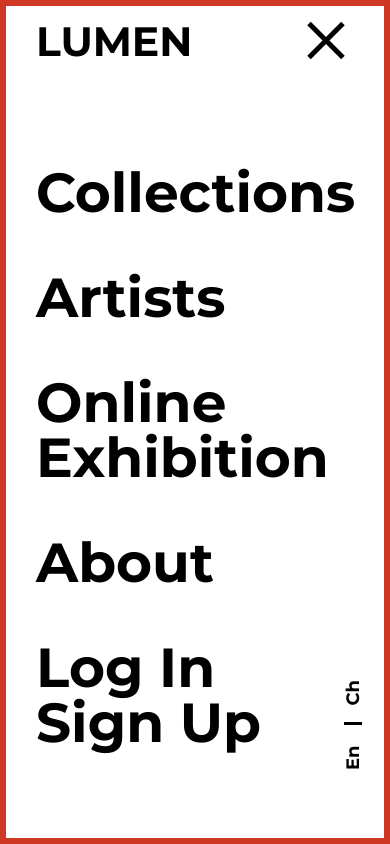
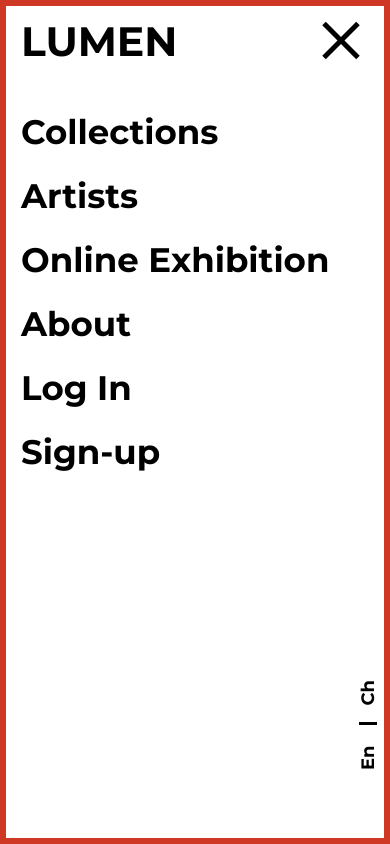
Before and after one commit to vkrotkikh/Lumen_project, a plain HTML site: page index.html in a window 390 px wide. Both pictures are taken after a click on the button "Toggle navigation". Drawn offline with Linux system fonts and the light colour scheme; files whose address does not match are found by name.

Commit message:
main page finished

```diff
--- a/index.html
+++ b/index.html
@@ -9,7 +9,7 @@
 	<link href="https://fonts.googleapis.com/css?family=Montserrat:400,700" rel="stylesheet">
 	<link rel="stylesheet" href="css/all.css">
 </head>
-<body>
+<body class="-no-padding">
 	<!-- HEADER -->
 	<header class="header">
 		<nav class="navbar navbar-expand-lg">
@@ -37,7 +37,10 @@
 							<a href="team.html">About</a>
 						</li>
 						<li class="nav-item">
-							<a href="testimonials.html">Log In&emsp;Sign Up</a>
+							<a href="testimonials.html">Log In</a>
+						</li>
+						<li class="nav-item">
+							<a href="testimonials.html">Sign-up</a>
 						</li>
 					</ul>
 				</div>
--- a/scss/_global.scss
+++ b/scss/_global.scss
@@ -8,11 +8,15 @@ html {
 body {
 	min-height: 100vh;
 	position: relative;
+	padding-bottom: 200px;
+	&.-no-padding {
+		padding: 0;
+	}
 }
 
 
 .container{
-	max-width: 1250px;
+	max-width: 1280px;
 	width: 100%;
 	margin: 0 auto;
 	padding: 0 30px;
@@ -21,3 +25,9 @@ body {
 a{
 	transition: all .3s;
 }
+
+@media screen and (max-width:767px) {
+	.container {
+		padding: 0 15px;
+	}
+}
--- a/scss/components/_hamburger.scss
+++ b/scss/components/_hamburger.scss
@@ -3,6 +3,7 @@
 	width: 57px;
 	height: 48px;
 	transition: all .2s;
+	cursor: pointer;
 	span {
 		background: #000;
 		display: block;
--- a/scss/components/_lang.scss
+++ b/scss/components/_lang.scss
@@ -4,6 +4,9 @@
 	left: 0;
 	right: 0;
 	z-index: 2;
+	.container {
+		position: relative;
+	}
 	ul {
 		position: absolute;
 		display: -webkit-box;
@@ -11,8 +14,9 @@
 		display: flex;
 		margin: 0;
 		bottom: 0;
+		right: 30px;
 		-webkit-transform: rotate(-90deg) translate(60px, 58px);
-		        transform: rotate(-90deg) translate(60px, 58px);
+		transform: rotate(-90deg) translate(60px, 58px);
 		li {
 			&:first-child {
 				a {
@@ -48,9 +52,19 @@
 	.language {
 		opacity: 0;
 		transition: all .2s;
+		visibility: hidden;
 		&.-show-menu {
 			opacity: 1;
 			z-index: 99999;
+			visibility: visible;
 		}
 	}
 }
+
+@media screen and (max-width:767px) {
+	.language {
+		ul {
+		right: 15px;
+		}
+	}
+}
--- a/scss/components/_nav.scss
+++ b/scss/components/_nav.scss
@@ -2,28 +2,28 @@
 	& li {
 
 		position: relative;
-		&:first-child {
-			&:before {
+		&:last-child {
+			&:after {
 				display: block;
 				position: absolute;
 				content: '';
 				width: 3px;
-				height: 100%;
+				bottom: 0;
 				background-color: #000;
 				top: 0px;
-				left: 0;
+				right: 0px;
 				border-radius: 2px;
 			}
 		}
-		&:after {
+		&:before {
 			display: block;
 			position: absolute;
 			content: '';
 			width: 3px;
-			bottom: 0;
+			height: 100%;
 			background-color: #000;
 			top: 0px;
-			right: 0px;
+			left: 0;
 			border-radius: 2px;
 		}
 	}
--- a/scss/components/header.scss
+++ b/scss/components/header.scss
@@ -26,6 +26,7 @@
 	&.-show-menu {
 		background-color: #fff;
 		height: calc(100vh - 6px);
+		overflow-y: auto;
 	}
 }
 .header-inner-wrap {
@@ -68,8 +69,8 @@
 			&:after {
 				display: none;
 			}
-			&:first-child {
-				&:before {
+			&:last-child {
+				&:after {
 					display: none;
 				}
 			}
@@ -86,3 +87,23 @@
 		}
 	}
 }
+
+@media screen and (max-width:767px) {
+	.header {
+		.container {
+			padding: 0 15px;
+		}
+	}
+}
+
+@media screen and (max-width:550px) {
+	.header-menu.-nav_primary {
+		margin-top: 50px;
+		li {
+			margin-bottom: 30px;
+		}
+		a {
+			font-size: 34px;
+		}
+	}
+}
--- a/scss/sections/section-home.scss
+++ b/scss/sections/section-home.scss
@@ -27,6 +27,38 @@
 	}
 }
 
+
+@media screen and (max-width:991px) {
+	.section-home {
+		&-inner {
+			padding-top: 105px;
+		}
+		h1 {
+			max-width: 300px;
+			&:before {
+				display: none;
+			}
+		}
+	}
+}
+
+@media screen and (max-width:550px) {
+	.section-home {
+		h1 {
+			font-size: 36px;
+			max-width: 200px;
+			margin-bottom: 15px;
+			span {
+				padding-top: 20px;
+			}
+		}
+		&-inner {
+			padding-top: 35px;
+		}
+	}
+}
+
+
 .tags {
 	h6 {
 		font-size: 19px;
@@ -47,6 +79,19 @@
 	left: 0;
 	bottom: 70px;
 }
+
+@media screen and (max-width:991px) {
+	.link-absolute {
+		bottom: 170px;
+	}
+}
+
+@media screen and (max-width:991px) {
+	.link-absolute {
+		bottom: 105px;
+	}
+}
+
 
 .home-slider {
 	position: absolute;
@@ -89,3 +134,36 @@
 		bottom: 105px;
 	}
 }
+
+@media screen and (max-width:991px) {
+	.home-slider {
+		top: 35px;
+		right: -24px;
+		width: 95%;
+		.slider-prev-arrow {
+			bottom: 148px;
+		}
+		.slider-next-arrow {
+			bottom: 105px;
+		}
+	}
+}
+
+@media screen and (max-width:767px) {
+	.home-slider {
+		right: -9px;
+	}
+}
+
+@media screen and (max-width:550px) {
+	.home-slider {
+		top: 5px;
+		width: 85%;
+		.slider-prev-arrow {
+			bottom: 80px;
+		}
+		.slider-next-arrow {
+			bottom: 40px;
+		}
+	}
+}
```
Also changed, not shown: css/all.css, 1 other file.
